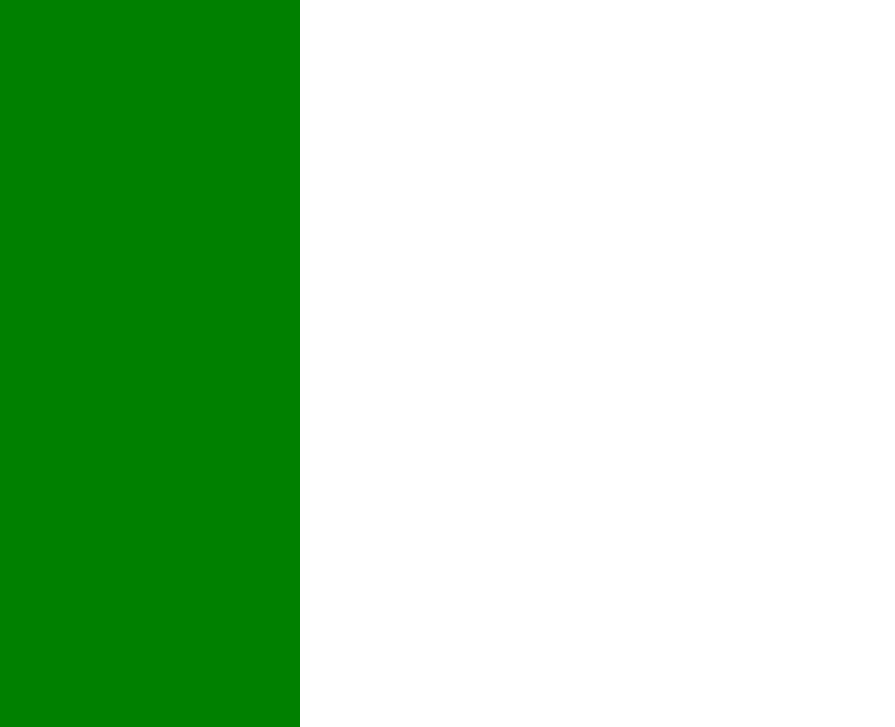
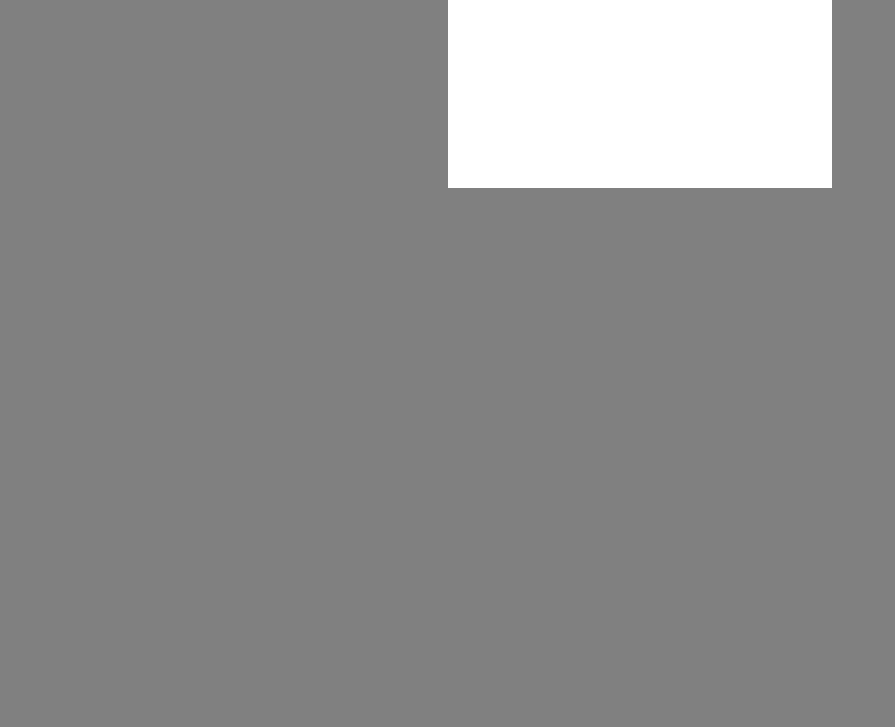
Before and after one commit to cucumberslice/streams, a website: page public/modal.html in a window 1280 px wide. Shown: the part 73-800 px from the top of the page, without its empty margins (0-895 px from the left). Drawn offline with Linux system fonts and the light colour scheme.

Commit message:
added css style for modal

```diff
--- a/public/modal.html
+++ b/public/modal.html
@@ -7,14 +7,46 @@
             height: 100vh;
             width: 300px;
             background-color: green;
+
+
             }
 
             .content {
                 margin-left: 300px;
+
+            }
+
+            .modal-body {
+                background-color: white;
+                margin: auto;
+                height: 30%;
+                width: 30%;
+
+            }
+
+            .modal {
+                height: 100%;
+                width: 100%;
+                position: fixed;
+                background-color: grey;
+                left: 0;
+                top: 0;
+                    z-index: 10;
+                    }
+            .positioned {
+                position: relative;
+                z-index: 0;
             }
     </style>
 </head>
 <body>
+    <div class="modal">
+        <div class="modal-body">
+            <h1>I am a modal</h1>
+        </div>
+    </div>
+    <div class="positioned">
+    </div>
     <div class="sidebar">I am a sidebar </div>
     <div class="content"><h1>I am a content</h1></div>
 </body>
```
